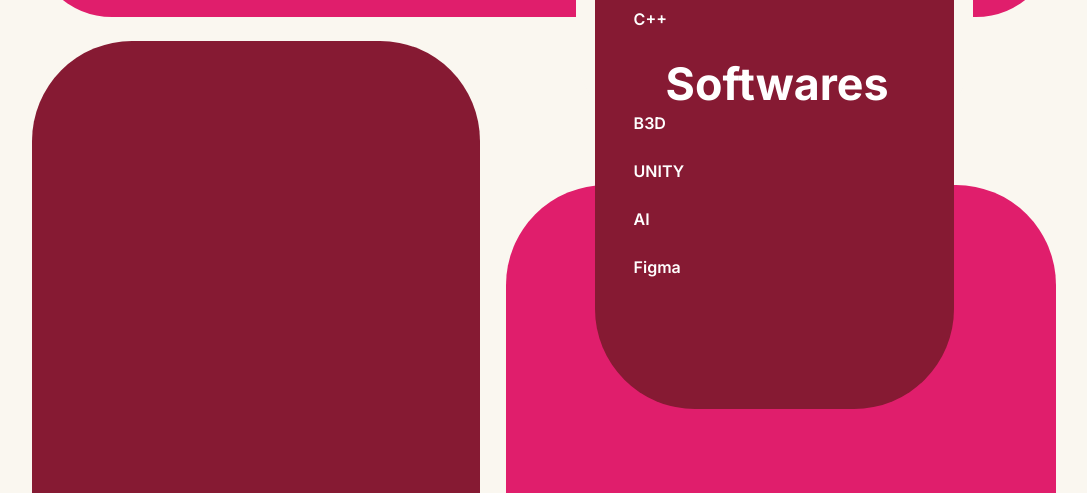
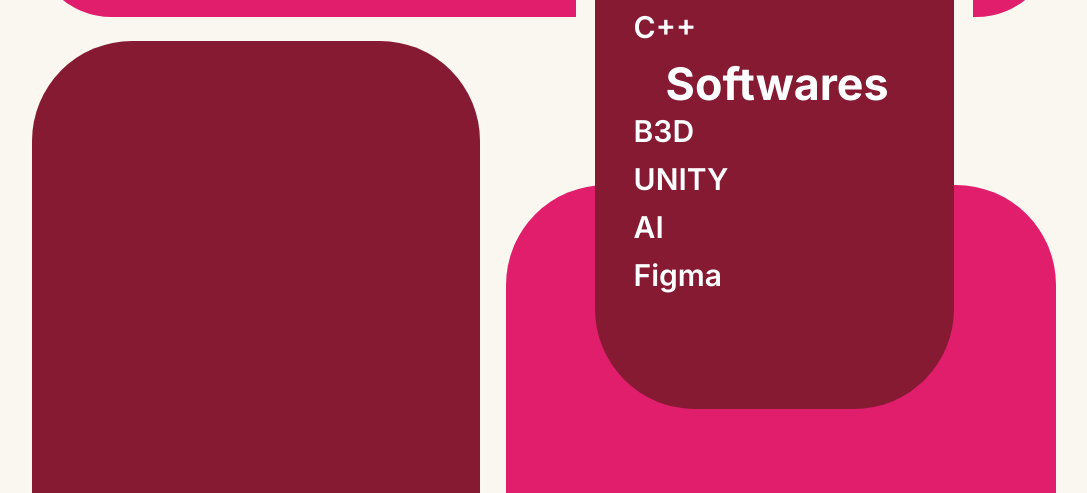
Before and after one commit to aanteque/GBDA228---Final, a plain HTML site: page index.html in a window 1280 px wide. Shown: the part 775-1268 px from the top of the page, without its empty margins (96-1183 px from the left). Drawn offline with Linux system fonts and the light colour scheme; a web font is replaced by a local one.

Commit message:
KEANKLNKJEN

```diff
--- a/index.html
+++ b/index.html
@@ -66,7 +66,7 @@
   font-optical-sizing: auto;
   font-weight: 600;
   font-style: normal;
-  font-size: 30;
+  font-size: 187.5%;
   color: white;
 }
 
```
